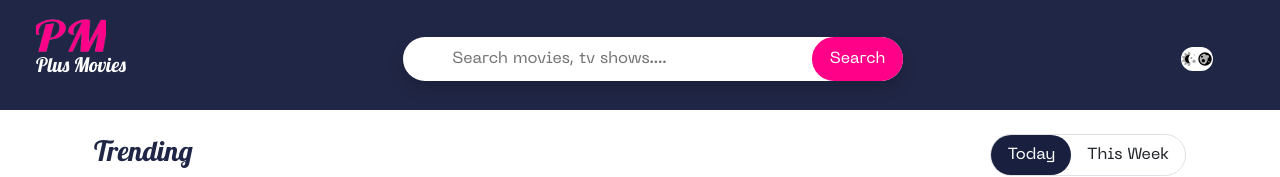
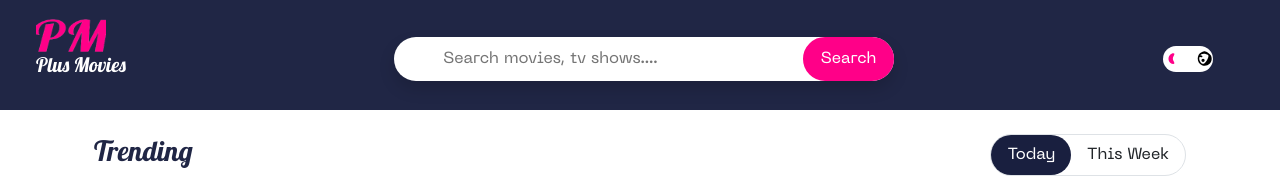
Before and after one commit to Eveivy/plus-movies, a React (Vite) app: page / in a window 1280 px wide. Shown: the top 177 px of the page. Built offline with nearby package versions, Linux system fonts and the light colour scheme; no server answers; some icons are missing.

Commit message:
Updating features

```diff
--- a/index.html
+++ b/index.html
@@ -1,5 +1,5 @@
 <!DOCTYPE html>
-<html lang="en">
+<html lang="en"  data-bs-theme="dark">
 
 <head>
   <meta charset="UTF-8" />
--- a/src/Components/CharacterDetails.jsx
+++ b/src/Components/CharacterDetails.jsx
@@ -1,4 +1,4 @@
-import { useEffect, useState, Suspense, lazy, createContext } from 'react';
+import { useEffect, useState, Suspense, lazy, useContext } from 'react';
 import { useParams, useNavigate } from 'react-router-dom';
 import 'react-slideshow-image/dist/styles.css';
 import { Slide } from 'react-slideshow-image';
@@ -11,8 +11,14 @@ import moment from 'moment';
 import PageNav from './PageNav';
 import Credits from './Credits';
 
+import { AppContext } from '../App';
+
 export default function CharacterDetails() {
     const access_token = import.meta.env.VITE_ACCESS_TOKEN;
+
+    const contexts = useContext(AppContext);
+    const [showSearchResults, setShowSearchResult] = useState(false)
+
     const { id } = useParams();
     const [details, setDetails] = useState({});
     const [externalProfiles, setExternalProfiles] = useState({});
@@ -110,8 +116,11 @@ export default function CharacterDetails() {
 
     return (
         <>
-            <PageNav />
+            <PageNav setShowSearchResult={setShowSearchResult} host={contexts.host} requestToken={contexts.requestToken} />
             <Suspense fallback={<span className="loader"></span>}>
+                {
+                    showSearchResults ? '' :
+                        <>
                             <div className="d-flex align-items-center justify-content-between">
                                 <div onClick={handleGoBack} className="d-flex align-items-center py-2 ps-3 text-main pointer">
                                     <box-icon name='arrow-back' size="1rem" color="#191f3ff7"></box-icon>
@@ -344,6 +353,8 @@ export default function CharacterDetails() {
                                         <Credits id={id} role={details.known_for_department} />
                                     </>
                             }
+                        </>
+                }
             </Suspense>
             <ImageModal showModal={showModal} setShowModal={setShowModal} images={images} currentIdx={currentIdx} setCurrentIdx={setCurrentIdx} />
         </>
--- a/src/Components/Characters.jsx
+++ b/src/Components/Characters.jsx
@@ -94,7 +94,7 @@ const Characters = () => {
                     </div>
                 </div>
             </Container>
-            <Container className='p-xl-4 w-100 my-3 my-xl-0'>
+            {/* <Container className='p-xl-4 w-100 my-3 my-xl-0'>
                 <div className="d-flex align-items-center justify-content-between">
                     <h4 className='text-main font-main'>Crew</h4>
                 </div>
@@ -115,7 +115,7 @@ const Characters = () => {
                         }
                     </div>
                 </div>
-            </Container>
+            </Container> */}
         </>
     )
 }
--- a/src/Components/Details.jsx
+++ b/src/Components/Details.jsx
@@ -1,4 +1,4 @@
-import { useEffect, useState, Suspense, lazy, createContext } from 'react';
+import { useEffect, useState, Suspense, lazy, createContext, useContext } from 'react';
 import { useParams, useNavigate } from 'react-router-dom';
 import Container from 'react-bootstrap/Container';
 import moment from 'moment';
@@ -6,6 +6,7 @@ import PageNav from './PageNav';
 import RadialProgressBar from './ProgressBar';
 import Characters from './Characters';
 import TvShowDetails from './TvShowDetails';
+import { AppContext } from '../App';
 export const DetailsContext = createContext(null)
 
 
@@ -16,6 +17,9 @@ const Recommendations = lazy(() => import('./Recommendations'));
 
 export default function Details() {
     const access_token = import.meta.env.VITE_ACCESS_TOKEN;
+    const contexts = useContext(AppContext);
+    const [showSearchResults, setShowSearchResult] = useState(false)
+
     const { id, mediaType } = useParams();
     const [details, setDetails] = useState({});
     const [genres, setGenres] = useState([]);
@@ -145,8 +149,12 @@ export default function Details() {
 
     return (
         <>
-            <PageNav />
-            <Suspense fallback={<span className="loader"></span>}>
+            <PageNav setShowSearchResult={setShowSearchResult} host={contexts.host} requestToken={contexts.requestToken} />
+
+            <Suspense fallback={<div className='loader-wrapper'><span className="loader"></span></div>}>
+                {
+                    showSearchResults ? '' :
+                        <>
                             <div className="d-flex align-items-center justify-content-between">
                                 <div onClick={handleGoBack} className="d-flex align-items-center py-2 ps-3 text-main pointer">
                                     <box-icon name='arrow-back' size="1rem" color="#191f3ff7"></box-icon>
@@ -251,6 +259,9 @@ export default function Details() {
                                 <Recommendations />
                             </DetailsContext.Provider>
 
+                        </>
+                }
+
             </Suspense>
         </>
 
--- a/src/Components/PageNav.jsx
+++ b/src/Components/PageNav.jsx
@@ -12,6 +12,7 @@ import SearchSection from './SearchSection';
 export default function PageNav({ host, requestToken, setShowSearchResult }) {
 
   const [isNavFixed, setNavFixed] = useState(false);
+  const [darkMode, setDarkMode] = useState(false)
 
   // const [showSearchBar, setshowSearchBar] = useState(false);
 
@@ -22,7 +23,7 @@ export default function PageNav({ host, requestToken, setShowSearchResult }) {
   console.log(setShowSearchResult)
   useEffect(() => {
     const handleScroll = () => {
-      if (window.scrollY >= 1) {
+      if (window.scrollY >= 0.5) {
         setNavFixed(true);
       } else {
         setNavFixed(false);
@@ -67,14 +68,25 @@ export default function PageNav({ host, requestToken, setShowSearchResult }) {
           </Nav>
           <Nav className="text-white">
             <div className="bg-white me-2 rounded-pill d-flex align-items-center justify-content-between">
-             <span className=''>
-              <img src={lightmodeIcon} alt="star"  className='w-20 h-20'/>
-             </span>
-             <span className=''>
-              <img src={darkmodeIcon} alt="" className='w-20 h-20'/>
-             </span>
+              <span className='pointer rounded-pill w-20px h-100 pe-2' onClick={() => setDarkMode(false)}>
+                {/* <img src={lightmodeIcon} alt="star" className='w-20px h-20px' /> */}
+                <svg xmlns="http://www.w3.org/2000/svg" version="1.0" width="16.000000pt" height="19.000000pt" viewBox="0 0 16.000000 16.000000" preserveAspectRatio="xMidYMid meet">
+                  <g transform="translate(0.000000,16.000000) scale(0.100000,-0.100000)" fill={!darkMode ? "#ff0088" : "#000000"} stroke="none">
+                    <path d="M52 108 c-23 -23 -7 -68 25 -68 11 0 11 5 3 20 -8 14 -8 26 0 40 8 15 8 20 -3 20 -7 0 -18 -5 -25 -12z" />
+                  </g>
+                </svg>
+              </span>
+              <span className='pointer rounded-pill ps-2 w-20px h-100' onClick={() => setDarkMode(true)}>
+                {/* <img src={darkmodeIcon} alt="" className='w-20px h-20px' /> */}
+                <svg xmlns="http://www.w3.org/2000/svg" version="1.0" width="13.000000pt" height="13.000000pt" viewBox="0 0 16.000000 16.000000" preserveAspectRatio="xMidYMid meet">
+                  <g transform="translate(0.000000,16.000000) scale(0.100000,-0.100000)" fill={darkMode ? "#ff0088" : "#000000"} stroke="none">
+                    <path d="M52 140 c-49 -20 -48 -101 3 -120 55 -21 106 30 85 85 -7 19 -50 49 -63 44 -1 0 -12 -4 -25 -9z m61 -29 c10 -10 -21 -71 -41 -78 -17 -7 -42 22 -42 49 0 11 5 15 15 12 8 -4 15 -1 15 5 0 6 -6 11 -12 11 -9 0 -8 4 2 10 15 9 48 5 63 -9z" />
+                    <path d="M50 65 c0 -8 7 -15 15 -15 8 0 15 7 15 15 0 8 -7 15 -15 15 -8 0 -15 -7 -15 -15z" />
+                  </g>
+                </svg>
+              </span>
             </div>
-            <a href={`https://www.themoviedb.org/authenticate/${requestToken}?redirect_to=${host}/overview`}  className='d-flex align-items-center'>
+            <a href={`https://www.themoviedb.org/authenticate/${requestToken}?redirect_to=${host}/overview`} className='d-flex align-items-center'>
               <box-icon name='log-in' color="#ff0088" size="23px"></box-icon>
             </a>
           </Nav>
--- a/src/Components/TvShowDetails.jsx
+++ b/src/Components/TvShowDetails.jsx
@@ -131,7 +131,7 @@ const TvShowDetails = () => {
               {
                 filteredSeasons && filteredSeasons.map((el, idx) => {
                   return <Col xl={12} key={`idx_${el.id}`}>
-                    <div className='d-flex align-items-center p-3 shadow rounded-3'>
+                    <div className='d-flex align-items-center p-3 border border-1 rounded-3'>
                       <div className="season-poster">
                         <img className='img' key={`${el.id}${idx}`} src={`https://image.tmdb.org/t/p/original/${el.poster_path}`} alt="" />
                       </div>
--- a/src/index.css
+++ b/src/index.css
@@ -7,6 +7,7 @@
   font-family: 'Lobster';
   src: url(./assets/Font/Lobster-Regular.ttf);
 }
+
 @font-face {
   font-family: 'Nunito';
   src: url(./assets/Font/Nunito-Bold.ttf);
@@ -15,7 +16,8 @@
 body {
   font-family: 'Neue Machina';
 }
-.nunito-font{
+
+.nunito-font {
   font-family: "Nunito";
 }
 
@@ -70,9 +72,10 @@ body {
   background-color: #ff0088;
 }
 
-.bg-light-pink{
+.bg-light-pink {
   background-color: #ff00889d;
 }
+
 .search-input {
   outline: none !important;
   background-color: transparent !important;
@@ -188,30 +191,36 @@ body {
   width: 60px;
   border-radius: 50%;
 }
-.season-poster{
+
+.season-poster {
   display: block;
   min-width: 130px;
   width: 135px;
   height: 195px;
 }
-.seasons-section{
+
+.seasons-section {
   height: 450px;
   min-height: 400px;
   overflow-y: scroll;
   overflow-x: hidden;
 }
+
 .w-45px {
   width: 45px;
   height: 45px;
 }
-.w-65px{
-  width: 65px;
+
+.w-55px {
+  width: 55px;
 }
-.w-20px{
-  width: 8px !important;
+
+.w-20px {
+  width: 25px !important;
 }
-.h-20px{
-  height: 8px !important;
+
+.h-20px {
+  height: 25px !important;
 }
 
 .hw-1 {
@@ -314,11 +323,21 @@ body {
 .w-90 {
   width: 90% !important;
 }
-.h-90{
+
+.h-90 {
   height: 90%;
 }
 
-.loader {
+.loader-wrapper {
+  width: 100%;
+  height: 500px;
+  display: flex;
+  align-items: start;
+  justify-content: center;
+  padding-top: 30px;
+}
+
+/* .loader {
   width: 48px;
   height: 48px;
   border-radius: 50%;
@@ -339,6 +358,29 @@ body {
   width: 12px;
   height: 12px;
   border-radius: 50%;
+} */
+
+/* HTML: <div class="loader"></div> */
+.loader {
+  width: 40px;
+  aspect-ratio: 1;
+   --c: linear-gradient(#de7d5dbd 0 0);
+   --m: radial-gradient(farthest-side,  #ff00889d 92%,#0000);
+  background:
+    var(--c),var(--m),
+    var(--c),var(--m),
+    var(--c),var(--m);
+  background-size: 8px 15px,8px 8px;
+  background-repeat: no-repeat;
+  animation: l14 1s infinite alternate;
+}
+@keyframes l14 {
+  0%,
+  10% {background-position: 0 0   ,0 100%,50% 0   ,50% 100%,100% 0   ,100% 100%}
+  33% {background-position: 0 100%,0 0   ,50% 0   ,50% 100%,100% 0   ,100% 100%}
+  66% {background-position: 0 100%,0 0   ,50% 100%,50% 0   ,100% 0   ,100% 100%}
+  90%,
+  100%{background-position: 0 100%,0 0   ,50% 100%,50% 0   ,100% 100%,100% 0   }
 }
 
 .w-500 {
@@ -392,10 +434,12 @@ body {
   .w-90 {
     width: 100%;
   }
+
   .mt-6 {
     margin-top: 7rem !important;
   }
 }
+
 @media (max-width: 800px) {
   .mt-20 {
     margin-top: 2rem;
```
Lines whose indentation alone changed are shown as unchanged.
